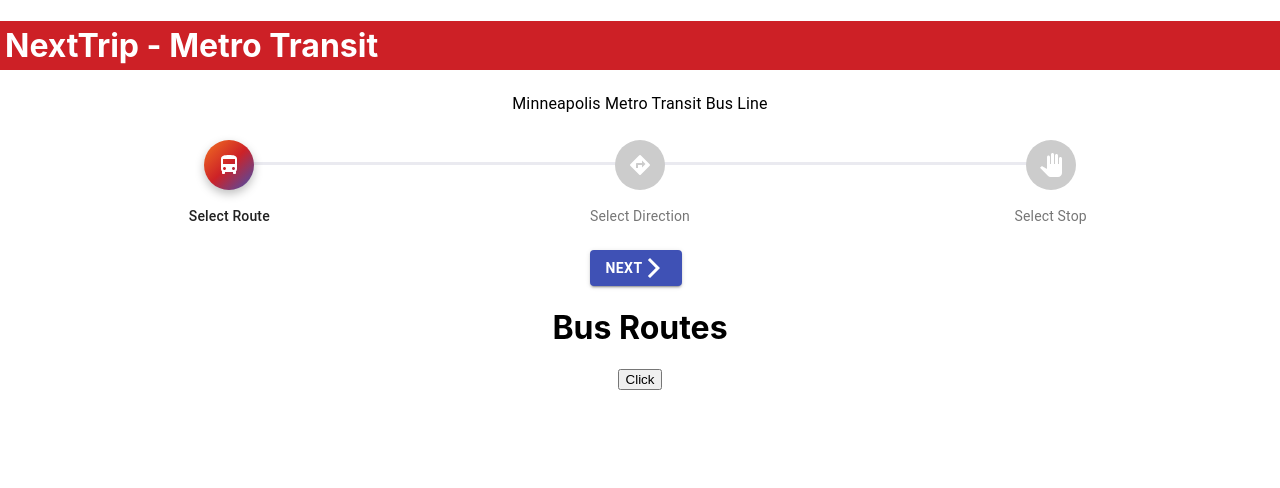
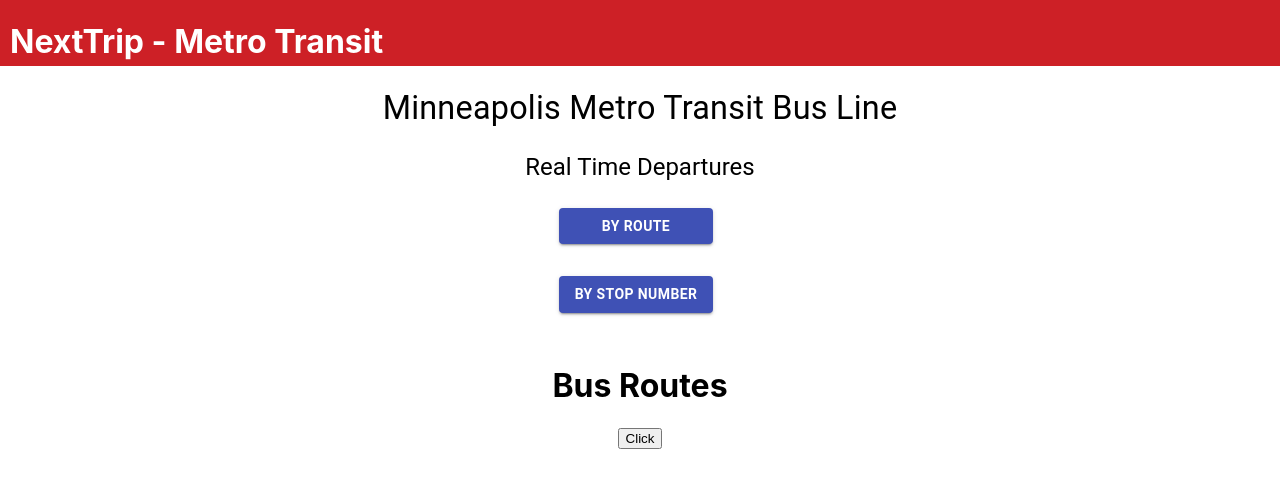
Before and after one commit to m2vang/nextTrip, a React (Create React App) app in the folder nextrip-casestudy/: page / in a window 1280 px wide. Shown: the top 488 px of the page. Built offline with nearby package versions, Linux system fonts and the light colour scheme; no server answers; what redux-immutable-state-invariant would draw is missing.

Commit message:
Option btns finally rendering correctly and Header is now fully touching top page

```diff
--- a/nextrip-casestudy/package.json
+++ b/nextrip-casestudy/package.json
@@ -16,7 +16,8 @@
     "redux": "^4.0.5",
     "redux-immutable-state-invariant": "^2.1.0",
     "redux-logger": "^3.0.6",
-    "redux-thunk": "^2.3.0"
+    "redux-thunk": "^2.3.0",
+    "@material-ui/styles": "latest"
   },
   "scripts": {
     "start": "react-scripts start",
--- a/nextrip-casestudy/src/App.js
+++ b/nextrip-casestudy/src/App.js
@@ -1,19 +1,91 @@
-import React from 'react';
-import './App.scss';
+import React, { Component } from 'react';
 import Header from './components/Header';
-import ProcessStepper from './components/ProcessStepper';
+import ProcessStepper from './components/routeStepper/ProcessStepper';
 import BusRoutes from './components/BusRoutes';
+// material-ui
 import Typography from "@material-ui/core/Typography";
+import Button from "@material-ui/core/Button";
+import { Box } from "@material-ui/core";
+import Grid from '@material-ui/core/Grid';
+// material-ui/styles
+import { createMuiTheme, responsiveFontSizes } from '@material-ui/core/styles';
+import { ThemeProvider } from "@material-ui/styles";
+import withStyles from "@material-ui/core/styles/withStyles";
 
-function App() {
-  return (
-    <div className="App">
-      <Header/>
-      <Typography>Minneapolis Metro Transit Bus Line</Typography>
-        <ProcessStepper/>
-      <BusRoutes/>
-    </div>
-  );
+let theme = createMuiTheme();
+theme = responsiveFontSizes(theme);
+
+class App extends Component {
+    constructor() {
+        super();
+        this.state = {
+            inRoute: false,
+            inStop: false,
+            chosen: false,
+            boxAlignment: 'inline-flex'
+        };
+    }
+
+    handleRouteSelection = () => {
+        console.log('in handleRouteSelection');
+        this.setState({inRoute: true, inStop: false, chosen: true, boxAlignment: ''});
+    };
+
+    handleStopSelection = () => {
+        console.log('in handleStopSelection');
+        this.setState({inRoute: false, inStop: true, chosen: true, boxAlignment: ''});
+    };
+
+    getbtnContainerStyling = () => {
+        return ({
+            display: this.state.boxAlignment,
+            flexDirection: 'column'
+        })
+    };
+
+    render() {
+        return (
+            <div style={styles.app}>
+                <Grid container spacing={3}>
+                    <ThemeProvider theme={theme}>
+                        <Grid item xs={12}>
+                            <Header/>
+                            <Typography variant="h4" style={styles.title}>Minneapolis Metro Transit Bus
+                                Line</Typography>
+                            <Typography variant="h5" style={styles.title}>Real Time Departures</Typography>
+                            <Box style={this.getbtnContainerStyling()}>
+                                <Button variant="contained" color="primary" style={styles.button}
+                                        onClick={this.handleRouteSelection}>
+                                    By Route
+                                </Button>
+                                <Button variant="contained" color="primary" style={styles.button}
+                                        onClick={this.handleStopSelection}>
+                                    By Stop Number
+                                </Button>
+                            </Box>
+                            {this.state.inRoute ? <ProcessStepper/> : <div/>}
+                            <BusRoutes/>
+                        </Grid>
+                    </ThemeProvider>
+                </Grid>
+            </div>
+        );
+    }
 }
 
-export default App;
+const styles = {
+    app: {
+        textAlign: 'center',
+        height: '100vh',
+    },
+    button: {
+        fontWeight: 'bolder',
+        marginRight: theme.spacing(1),
+        marginBottom: theme.spacing(4),
+    },
+    title: {
+        marginBottom: theme.spacing(3),
+    }
+};
+
+export default withStyles(styles)(App);
--- a/nextrip-casestudy/src/App.scss
+++ /dev/null
@@ -1,4 +0,0 @@
-.App {
-  text-align: center;
-  height: 100vh;
-}
--- a/nextrip-casestudy/src/components/Header.js
+++ b/nextrip-casestudy/src/components/Header.js
@@ -1,12 +1,23 @@
 import React from 'react';
-import './Header.scss';
+import {makeStyles} from "@material-ui/core/styles";
 
-function Header() {
+export default function Header() {
+	const classes = useStyles();
 	return (
-		<div className="header__container" aria-label="NextTrip Metro Transit Title Container">
-			<h1 className="header__text" aria-label="NextTrip Metro Transit Title">NextTrip - Metro Transit</h1>
+		<div className={classes.header__container} aria-label="NextTrip Metro Transit Title Container">
+			<h1 className={classes.header__text} aria-label="NextTrip Metro Transit Title">NextTrip - Metro Transit</h1>
 		</div>
 	)
 }
 
-export default Header;
+const useStyles = makeStyles(theme => ({
+	header__container: {
+		backgroundColor: '#cd2026',
+		paddingTop: 1,
+	},
+	header__text: {
+		color: '#ffffff',
+		textAlign: 'left',
+		padding: '0px 0px 5px 10px',
+	}
+}));
--- a/nextrip-casestudy/src/components/Header.scss
+++ /dev/null
@@ -1,8 +0,0 @@
-.header__container {
-  background-color: #cd2026;
-}
-.header__text {
-  color: #ffffff;
-  text-align: left;
-  padding: 5px;
-}
--- a/nextrip-casestudy/src/components/ProcessStepper.js
+++ b/nextrip-casestudy/src/components/routeStepper/ProcessStepper.js
@@ -17,67 +17,6 @@
 import DirectionsBusIcon from '@material-ui/icons/DirectionsBus';
 import DirectionsIcon from '@material-ui/icons/Directions';
 import PanToolIcon from '@material-ui/icons/PanTool';
-
-const StepConnectorStyles = withStyles({
-	alternativeLabel: {
-		top: 22,
-	},
-	active: {
-		'& $line': {
-			backgroundImage:
-				'linear-gradient( 95deg,rgb(242,113,33) 0%,rgb(233,64,87) 50%,rgb(138,35,135) 100%)',
-		},
-	},
-	completed: {
-		'& $line': {
-			backgroundImage:
-				'linear-gradient( 95deg,rgb(242,113,33) 0%,rgb(233,64,87) 50%,rgb(138,35,135) 100%)',
-		},
-	},
-	line: {
-		height: 3,
-		border: 0,
-		backgroundColor: '#eaeaf0',
-		borderRadius: 1,
-	},
-})(StepConnector);
-
-const StepIconStyles = makeStyles({
-	root: {
-		backgroundColor: '#ccc',
-		zIndex: 1,
-		color: '#fff',
-		width: 50,
-		height: 50,
-		display: 'flex',
-		borderRadius: '50%',
-		justifyContent: 'center',
-		alignItems: 'center',
-	},
-	active: {
-		backgroundImage:
-			'linear-gradient( 136deg, rgb(242,113,33) 0%, rgb(205,34,39) 50%, rgb(63,81,181) 100%)',
-		boxShadow: '0 4px 10px 0 rgba(0,0,0,.25)',
-	},
-	completed: {
-		backgroundImage:
-			'linear-gradient( 136deg, rgb(242,113,33) 0%, rgb(233,64,87) 50%, rgb(138,35,135) 100%)',
-	},
-});
-
-const useStyles = makeStyles(theme => ({
-	root: {
-		width: '100%',
-	},
-	button: {
-		fontWeight: 'bolder',
-		marginRight: theme.spacing(1),
-	},
-	instructions: {
-		marginTop: theme.spacing(1),
-		marginBottom: theme.spacing(1),
-	},
-}));
 
 function stepIcons(props) {
 	const classes = StepIconStyles();
@@ -156,6 +95,67 @@
 	);
 }
 
+const StepConnectorStyles = withStyles({
+	alternativeLabel: {
+		top: 22,
+	},
+	active: {
+		'& $line': {
+			backgroundImage:
+				'linear-gradient( 95deg,rgb(242,113,33) 0%,rgb(233,64,87) 50%,rgb(138,35,135) 100%)',
+		},
+	},
+	completed: {
+		'& $line': {
+			backgroundImage:
+				'linear-gradient( 95deg,rgb(242,113,33) 0%,rgb(233,64,87) 50%,rgb(138,35,135) 100%)',
+		},
+	},
+	line: {
+		height: 3,
+		border: 0,
+		backgroundColor: '#eaeaf0',
+		borderRadius: 1,
+	},
+})(StepConnector);
+
+const StepIconStyles = makeStyles({
+	root: {
+		backgroundColor: '#ccc',
+		zIndex: 1,
+		color: '#fff',
+		width: 50,
+		height: 50,
+		display: 'flex',
+		borderRadius: '50%',
+		justifyContent: 'center',
+		alignItems: 'center',
+	},
+	active: {
+		backgroundImage:
+			'linear-gradient( 136deg, rgb(242,113,33) 0%, rgb(205,34,39) 50%, rgb(63,81,181) 100%)',
+		boxShadow: '0 4px 10px 0 rgba(0,0,0,.25)',
+	},
+	completed: {
+		backgroundImage:
+			'linear-gradient( 136deg, rgb(242,113,33) 0%, rgb(233,64,87) 50%, rgb(138,35,135) 100%)',
+	},
+});
+
+const useStyles = makeStyles(theme => ({
+	root: {
+		width: '100%',
+	},
+	button: {
+		fontWeight: 'bolder',
+		marginRight: theme.spacing(1),
+	},
+	instructions: {
+		marginTop: theme.spacing(1),
+		marginBottom: theme.spacing(1),
+	},
+}));
+
 stepIcons.propTypes = {
 	active: PropTypes.bool,
 	completed: PropTypes.bool,
```
